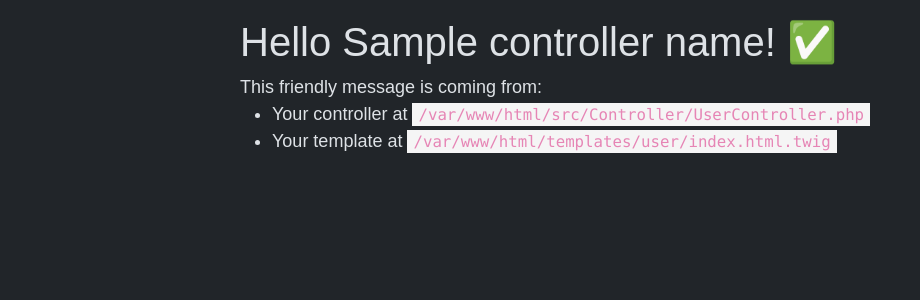
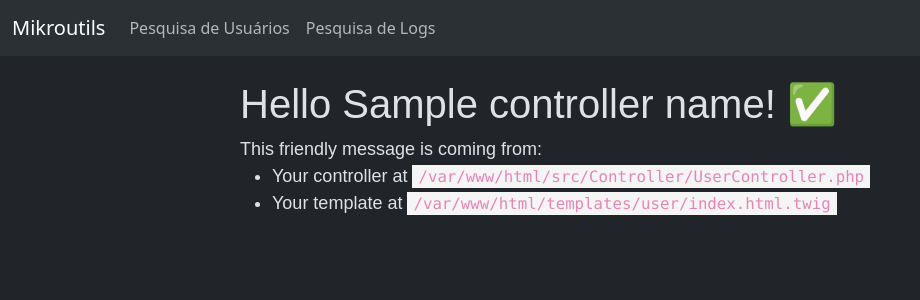
Before and after one commit to devFelipeCustodio/mikroutils-v2, a Symfony app: template templates/user/index.html.twig in a window 1280 px wide. Shown: the top 300 px of the page, without its empty margins (0-920 px from the left). Run offline with Twig, Linux system fonts and the light colour scheme; the template is opened without the code that fills it: most values are stand-ins (such as "Sample title", 1, 10 or a date in 2020); some libraries are stand-ins or nearby versions.

Commit message:
adiciona a navbar ao template base

```diff
--- a/templates/base.html.twig
+++ b/templates/base.html.twig
@@ -13,11 +13,31 @@
         {% endblock %}
     </head>
     <body>
+        <nav class="navbar navbar-expand-lg bg-body-tertiary mb-4">
+            <div class="container-fluid">
+                <a class="navbar-brand" href="/">Mikroutils</a>
+                <button class="navbar-toggler" type="button" data-bs-toggle="collapse" data-bs-target="#navbarSupportedContent" aria-controls="navbarSupportedContent" aria-expanded="false" aria-label="Toggle navigation">
+                <span class="navbar-toggler-icon"></span>
+                </button>
+                <div class="collapse navbar-collapse" id="navbarSupportedContent">
+                <ul class="navbar-nav me-auto mb-2 mb-lg-0">
+                    <li class="nav-item">
+                        <a class="nav-link" aria-current="page" href="/ppp_user/search">Pesquisa de Usuários</a>
+                    </li>
+                    <li class="nav-item">
+                        <a class="nav-link" aria-current="page" href="#">Pesquisa de Logs</a>
+                    </li>
+                </ul>
+                </div>
+            </div>
+            </nav>
         {% for message in app.flashes('notice') %}
             <div class="alert alert-success" role="alert">
                 {{ message }}
             </div>
         {% endfor %}
-        {% block body %}{% endblock %}
+        <div class="container">
+            {% block body %}{% endblock %}
+        </div>
     </body>
 </html>
```
